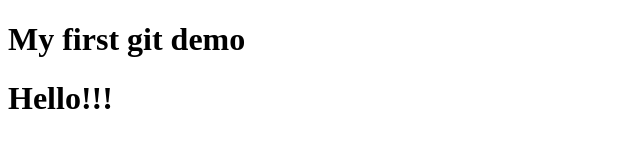
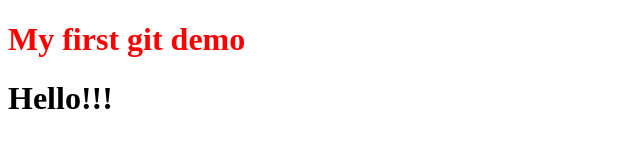
Before and after one commit to lekhya-5m5/gitDemo, a plain HTML site: page index.html in a window 1280 px wide. Shown: the whole page, without its empty margins (0-640 px from the left). Drawn offline with Linux system fonts and the light colour scheme.

Commit message:
Initial commit in testing branch

```diff
--- a/index.html
+++ b/index.html
@@ -4,7 +4,7 @@
     <title>First git page</title>
 </head>
 <body>
-    <h1>My first git demo</h1>
+    <h1 style="color:red;"">My first git demo</h1>
     <h1>Hello!!!</h1>
 </body>
 </html>
```
